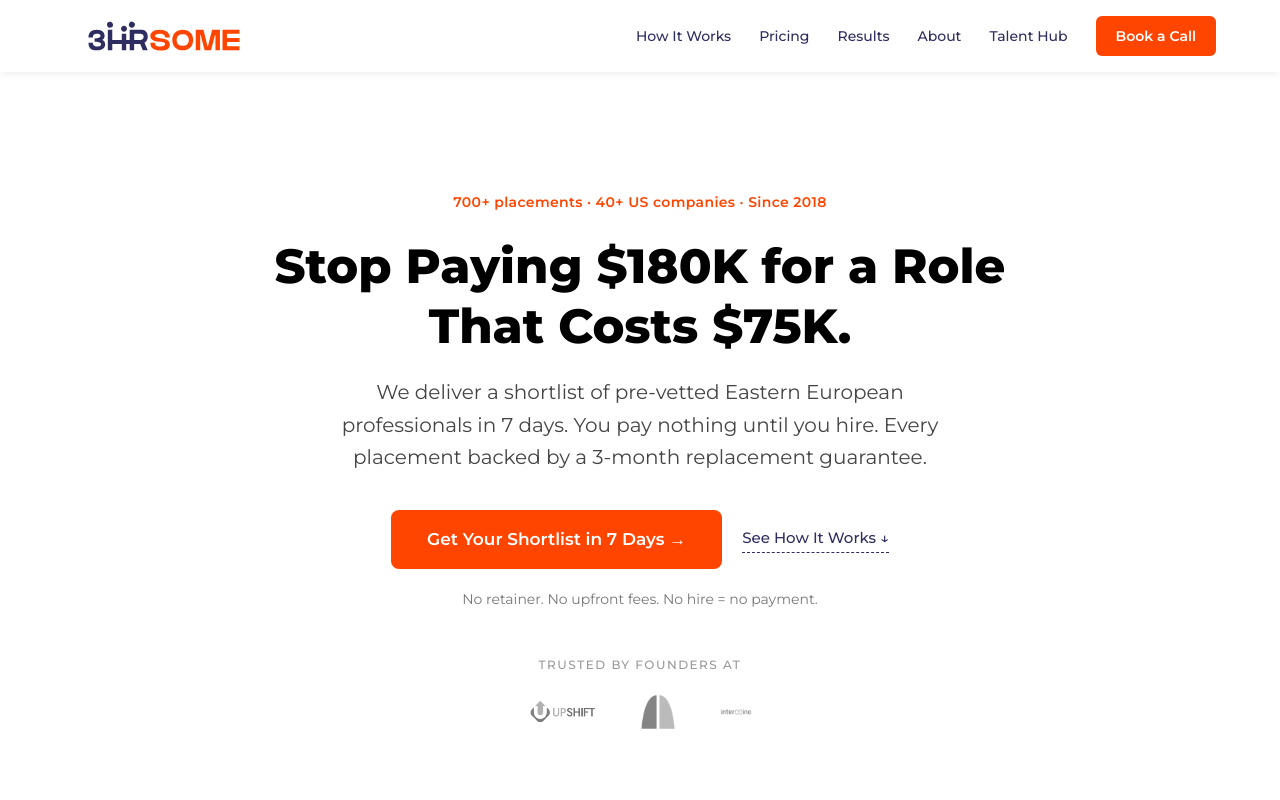
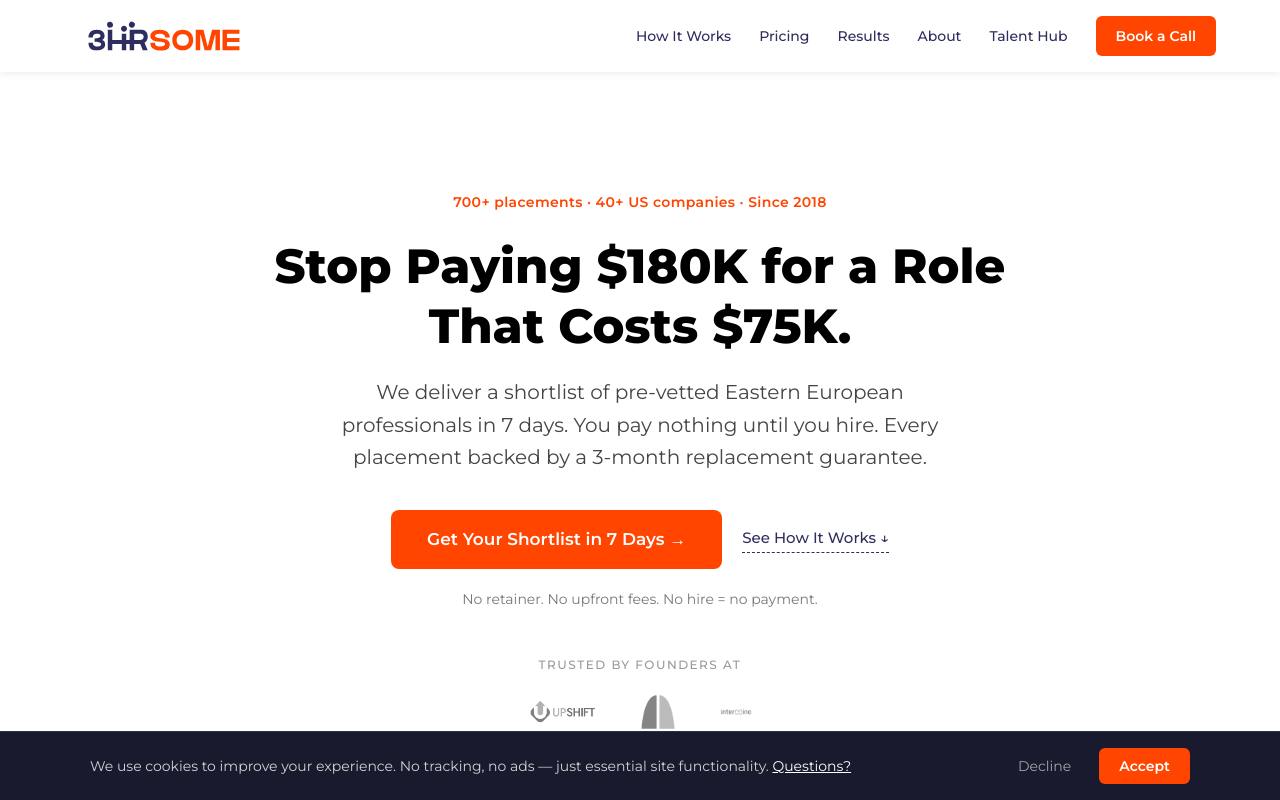
Before and after one commit to sinisa14/3hrsome-website, a Next.js app: page / in a window 1280 px wide. Shown: the top 800 px of the page. Built offline with nearby package versions, Linux system fonts and the light colour scheme.

Commit message:
feat: OG tags, JSON-LD FAQ+Org schema, GDPR cookie banner, no-JS FAQ accordion

```diff
--- a/app/layout.tsx
+++ b/app/layout.tsx
@@ -20,6 +20,30 @@ export const metadata: Metadata = {
   title: "3HRsome — Pre-Vetted Remote Talent for US Startups",
   description:
     "We deliver a shortlist of pre-vetted Eastern European professionals in 7 days. You pay nothing until you hire. Every placement backed by a 3-month replacement guarantee.",
+  openGraph: {
+    title: "3HRsome — Pre-Vetted Remote Talent for US Startups",
+    description:
+      "Stop paying $180K for a role that costs $75K. Get a shortlist of pre-vetted Eastern European professionals in 7 days. 3-month replacement guarantee.",
+    url: "https://3hrsome.com",
+    siteName: "3HRsome",
+    images: [
+      {
+        url: "https://3hrsome.com/og-image.png",
+        width: 1200,
+        height: 630,
+        alt: "3HRsome — Pre-Vetted Remote Talent for US Startups",
+      },
+    ],
+    locale: "en_US",
+    type: "website",
+  },
+  twitter: {
+    card: "summary_large_image",
+    title: "3HRsome — Pre-Vetted Remote Talent for US Startups",
+    description:
+      "Stop paying $180K for a role that costs $75K. Get a shortlist in 7 days. 3-month replacement guarantee.",
+    images: ["https://3hrsome.com/og-image.png"],
+  },
 };
 
 export default function RootLayout({
--- a/app/page.tsx
+++ b/app/page.tsx
@@ -8,10 +8,13 @@ import Founder from "@/components/Founder";
 import FAQ from "@/components/FAQ";
 import FinalCTA from "@/components/FinalCTA";
 import Footer from "@/components/Footer";
+import StructuredData from "@/components/StructuredData";
+import CookieBanner from "@/components/CookieBanner";
 
 export default function Home() {
   return (
     <>
+      <StructuredData />
       <Navbar />
       <Hero />
       <Problem />
@@ -22,6 +25,7 @@ export default function Home() {
       <FAQ />
       <FinalCTA />
       <Footer />
+      <CookieBanner />
     </>
   );
 }
--- /dev/null
+++ b/components/CookieBanner.tsx
@@ -0,0 +1,55 @@
+"use client";
+
+import { useState, useEffect } from "react";
+
+export default function CookieBanner() {
+  const [visible, setVisible] = useState(false);
+
+  useEffect(() => {
+    const consent = localStorage.getItem("cookie-consent");
+    if (!consent) setVisible(true);
+  }, []);
+
+  const accept = () => {
+    localStorage.setItem("cookie-consent", "accepted");
+    setVisible(false);
+  };
+
+  const decline = () => {
+    localStorage.setItem("cookie-consent", "declined");
+    setVisible(false);
+  };
+
+  if (!visible) return null;
+
+  return (
+    <div className="fixed bottom-0 left-0 right-0 z-[9999] bg-brand-dark border-t border-white/10 px-6 py-4">
+      <div className="max-w-[1100px] mx-auto flex flex-col sm:flex-row items-center justify-between gap-4">
+        <p className="text-sm text-white/80 leading-relaxed text-center sm:text-left">
+          We use cookies to improve your experience. No tracking, no ads — just
+          essential site functionality.{" "}
+          <a
+            href="mailto:recruiting@3hrsome.com"
+            className="underline text-white hover:text-brand-orange transition-colors"
+          >
+            Questions?
+          </a>
+        </p>
+        <div className="flex gap-3 flex-shrink-0">
+          <button
+            onClick={decline}
+            className="text-sm text-white/60 hover:text-white transition-colors px-4 py-2"
+          >
+            Decline
+          </button>
+          <button
+            onClick={accept}
+            className="bg-brand-orange text-white text-sm font-semibold px-5 py-2 rounded-md hover:bg-brand-orange-hover transition-colors"
+          >
+            Accept
+          </button>
+        </div>
+      </div>
+    </div>
+  );
+}
--- a/components/FAQ.tsx
+++ b/components/FAQ.tsx
@@ -1,7 +1,3 @@
-"use client";
-
-import { useState } from "react";
-
 const faqs = [
   {
     q: "What if the hire doesn't work out?",
@@ -30,8 +26,6 @@ const faqs = [
 ];
 
 export default function FAQ() {
-  const [openIndex, setOpenIndex] = useState<number | null>(null);
-
   return (
     <section id="faq" className="py-20 px-6 bg-white">
       <div className="max-w-[760px] mx-auto">
@@ -39,38 +33,27 @@ export default function FAQ() {
           Common Questions
         </h2>
 
-        <div>
+        <div className="faq-accordion">
           {faqs.map((faq, i) => (
-            <div
+            <details
               key={i}
-              className={`border-b border-[#e0e0e0] ${
+              className={`border-b border-[#e0e0e0] group ${
                 i === 0 ? "border-t" : ""
               }`}
             >
-              <button
-                className="w-full py-5 text-left flex justify-between items-center gap-4"
-                onClick={() => setOpenIndex(openIndex === i ? null : i)}
-                aria-expanded={openIndex === i}
-              >
-                <span
-                  className={`text-base font-bold transition-colors ${
-                    openIndex === i
-                      ? "text-brand-orange"
-                      : "text-brand-blue"
-                  }`}
-                >
-                  {faq.q}
+              <summary className="py-5 text-base font-bold text-brand-blue cursor-pointer list-none flex justify-between items-center gap-4 hover:text-brand-orange transition-colors [&::-webkit-details-marker]:hidden group-open:text-brand-orange">
+                <span>{faq.q}</span>
+                <span className="text-[22px] font-semibold text-brand-orange flex-shrink-0 group-open:hidden">
+                  +
                 </span>
-                <span className="text-[22px] font-semibold text-brand-orange flex-shrink-0 transition-transform">
-                  {openIndex === i ? "−" : "+"}
+                <span className="text-[22px] font-semibold text-brand-orange flex-shrink-0 hidden group-open:inline">
+                  −
                 </span>
-              </button>
-              {openIndex === i && (
-                <p className="pb-5 text-[15px] text-[#555] leading-relaxed">
-                  {faq.a}
-                </p>
-              )}
-            </div>
+              </summary>
+              <p className="pb-5 text-[15px] text-[#555] leading-relaxed">
+                {faq.a}
+              </p>
+            </details>
           ))}
         </div>
       </div>
--- /dev/null
+++ b/components/StructuredData.tsx
@@ -0,0 +1,89 @@
+export default function StructuredData() {
+  const faqSchema = {
+    "@context": "https://schema.org",
+    "@type": "FAQPage",
+    mainEntity: [
+      {
+        "@type": "Question",
+        name: "What if the hire doesn't work out?",
+        acceptedAnswer: {
+          "@type": "Answer",
+          text: "We replace them — free. If your new hire leaves or doesn't perform within 90 days of their start, we run a replacement search at no additional charge. That's our guarantee on every single placement.",
+        },
+      },
+      {
+        "@type": "Question",
+        name: "How do you make sure candidates are actually good?",
+        acceptedAnswer: {
+          "@type": "Answer",
+          text: "Three filters before you see anyone. Technical skills test. Written English assessment. Video interview with our team. You only meet candidates who've already passed. We don't forward raw applications.",
+        },
+      },
+      {
+        "@type": "Question",
+        name: "How does pricing compare to hiring in the US?",
+        acceptedAnswer: {
+          "@type": "Answer",
+          text: "Our fee is 15–20% of the hire's annual salary, paid across 3 milestones. The candidate's salary runs 50–60% below a US equivalent. On a $160K US role, you're paying $65K–$80K total for the year. You pay nothing until you hire.",
+        },
+      },
+      {
+        "@type": "Question",
+        name: "How fast can you actually deliver?",
+        acceptedAnswer: {
+          "@type": "Answer",
+          text: "7 business days from kickoff to shortlist. That's backed by 700+ placements and an active network across Eastern Europe. We're not posting a job ad and waiting — we're sourcing from people we already know.",
+        },
+      },
+      {
+        "@type": "Question",
+        name: "What roles do you hire for?",
+        acceptedAnswer: {
+          "@type": "Answer",
+          text: "Software engineers, DevOps, QA, finance controllers, FP&A, operations leads, supply chain, customer support, BIM specialists, ML engineers, and more. If the role can be done remotely, we probably hire for it.",
+        },
+      },
+      {
+        "@type": "Question",
+        name: "What about time zones?",
+        acceptedAnswer: {
+          "@type": "Answer",
+          text: "Eastern Europe is UTC+1 to UTC+3. That gives 6–8 hours of overlap with US East Coast business hours. Most of our candidates are experienced working with US teams and async communication.",
+        },
+      },
+    ],
+  };
+
+  const orgSchema = {
+    "@context": "https://schema.org",
+    "@type": "Organization",
+    name: "3HRsome",
+    url: "https://3hrsome.com",
+    logo: "https://3hrsome.com/images/3hrsome-logo.png",
+    description:
+      "Pre-vetted remote talent from Eastern Europe for US startups. Delivered in 7 days.",
+    founder: {
+      "@type": "Person",
+      name: "Sinisa Jungic",
+      url: "https://www.linkedin.com/in/sinisa-jungic-67303884",
+    },
+    contactPoint: {
+      "@type": "ContactPoint",
+      email: "recruiting@3hrsome.com",
+      contactType: "sales",
+    },
+  };
+
+  return (
+    <>
+      <script
+        type="application/ld+json"
+        dangerouslySetInnerHTML={{ __html: JSON.stringify(faqSchema) }}
+      />
+      <script
+        type="application/ld+json"
+        dangerouslySetInnerHTML={{ __html: JSON.stringify(orgSchema) }}
+      />
+    </>
+  );
+}
--- /dev/null
+++ b/scripts/generate-og.js
@@ -0,0 +1,11 @@
+const sharp = require('sharp');
+const width = 1200;
+const height = 630;
+const svg = `<svg width="${width}" height="${height}" xmlns="http://www.w3.org/2000/svg">
+  <rect width="100%" height="100%" fill="#2E2D5F"/>
+  <text x="600" y="260" text-anchor="middle" font-family="sans-serif" font-size="52" font-weight="800" fill="white">Stop Paying $180K for a Role</text>
+  <text x="600" y="330" text-anchor="middle" font-family="sans-serif" font-size="52" font-weight="800" fill="white">That Costs $75K.</text>
+  <text x="600" y="410" text-anchor="middle" font-family="sans-serif" font-size="24" fill="#FF4500" font-weight="600">Pre-vetted remote talent from Eastern Europe. Delivered in 7 days.</text>
+  <text x="600" y="520" text-anchor="middle" font-family="sans-serif" font-size="32" fill="rgba(255,255,255,0.8)" font-weight="600">3HRsome.com</text>
+</svg>`;
+sharp(Buffer.from(svg)).png().toFile('public/og-image.png').then(() => console.log('OG image created'));
```
Also changed, not shown: public/og-image.png (added).
